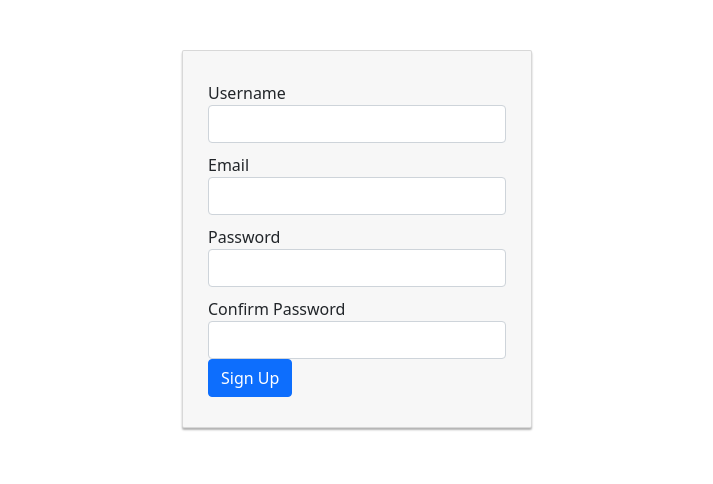
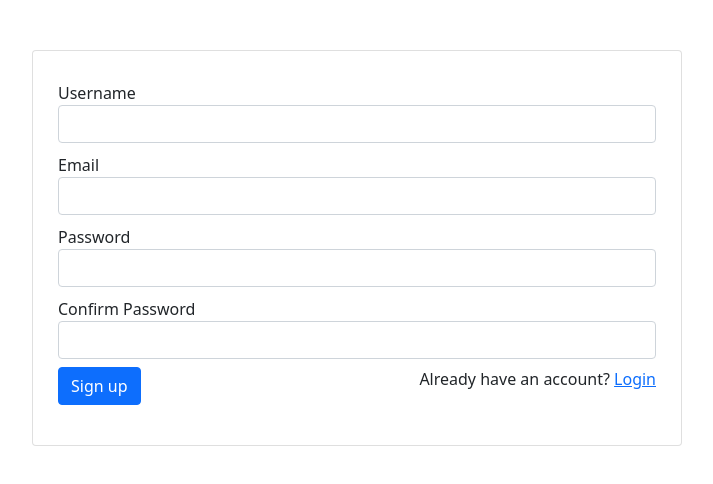
Before and after one commit to WHATommy/picnic, a React (Create React App) app in the folder client/: page /register in a window 1280 px wide. Shown: the top 484 px of the page, without its empty margins (283-996 px from the left). Built offline with nearby package versions, Linux system fonts and the light colour scheme; the HTML template or start-up script is replaced by a standard one.

Commit message:
Transfering to windows

```diff
--- a/client/package.json
+++ b/client/package.json
@@ -9,12 +9,13 @@
     "@testing-library/user-event": "^13.5.0",
     "axios": "^0.27.2",
     "bootstrap": "^5.1.3",
+    "bootstrap-icons": "^1.8.3",
     "formik": "^2.2.9",
     "react": "^18.1.0",
     "react-dom": "^18.1.0",
     "react-redux": "^8.0.1",
     "react-router-dom": "^6.3.0",
-    "react-scripts": "5.0.1",
+    "react-scripts": "^5.0.1",
     "redux": "^4.2.0",
     "redux-devtools-extension": "^2.13.9",
     "redux-thunk": "^2.4.1",
--- a/client/src/App.css
+++ b/client/src/App.css
@@ -5,21 +5,15 @@ label {
 
 .login-form,
 .signup-form {
-  max-width: 350px;
+  max-width: 650px;
   margin: auto;
 }
 
 .card {
-  background-color: #f7f7f7;
+  background-color: #ffffff;
   padding: 20px 25px 30px;
   margin: 0 auto 25px;
   margin-top: 50px;
-  -moz-border-radius: 2px;
-  -webkit-border-radius: 2px;
-  border-radius: 2px;
-  -moz-box-shadow: 0px 2px 2px rgba(0, 0, 0, 0.3);
-  -webkit-box-shadow: 0px 2px 2px rgba(0, 0, 0, 0.3);
-  box-shadow: 0px 2px 2px rgba(0, 0, 0, 0.3);
 }
 
 .profile-img-card {
--- a/client/src/App.js
+++ b/client/src/App.js
@@ -14,7 +14,6 @@ import PrivateRoute from "./components/routing/PrivateRoute";
 // Components
 import Login from './components/auth/Login';
 import Register from './components/auth/Register';
-import Test from "./components/dashboard/test";
 
 // Slices
 import { loadUser } from './slices/user';
@@ -23,7 +22,7 @@ import { loadUser } from './slices/user';
 import "bootstrap/dist/css/bootstrap.min.css";
 import "./App.css";
 import { useSelector } from 'react-redux';
-import routes from './components/routing/PrivateRoute';
+import Dashboard from './components/dashboard/Dashboard';
 
 // Check if user has token
 if (localStorage.token) {
@@ -40,16 +39,17 @@ const App = () => {
   return(
     <BrowserRouter>
       <Routes>
+
         <Route path="/" element={<PublicRoute/>}>
-            <Route path="/" element={<Login />} />
-            <Route path="/login" element={<Login />} />
-            <Route path="/register" element={<Register />} />
+          <Route path="/" element={<Login />} />
+          <Route path="/login" element={<Login />} />
+          <Route path="/register" element={<Register />} />
         </Route>
 
         <Route path="/" element={<PrivateRoute/>}>
-            <Route path="/test" element={<Test />} />
-            <Route path="/dashboard" element={<Test />} />
+          <Route path="/dashboard" element={<Dashboard />} />
         </Route>
+
       </Routes>
     </BrowserRouter>
   )
--- a/client/src/components/auth/Login.js
+++ b/client/src/components/auth/Login.js
@@ -6,6 +6,8 @@ import * as Yup from "yup";
 
 import { login } from "../../slices/auth";
 import { clearMessage } from "../../slices/message";
+
+import "bootstrap/dist/css/bootstrap.min.css";
 
 const Login = (props) => {
   const [loading, setLoading] = useState(false);
@@ -25,8 +27,8 @@ const Login = (props) => {
   };
 
   const validationSchema = Yup.object().shape({
-    email: Yup.string().required("This field is required!").email("Email must be valid"),
-    password: Yup.string().required("This field is required!"),
+    email: Yup.string().required("Email is required").email("Email must be valid"),
+    password: Yup.string().required("Passowrd is required"),
   });
 
   const handleLogin = (formValue) => {
@@ -44,53 +46,59 @@ const Login = (props) => {
       });
   };
 
-  if (isAuthenticated) {
-    return <Navigate to="/dashboard" />;
-  }
-
   return (
     <div className="col-md-12 login-form">
+      <div className="card card-container">
         {message && (
-        <div className="form-group">
+          <div className="mb-2">
             <div className="alert alert-danger" role="alert">
               {message}
             </div>
           </div>
         )}
-      <div className="card card-container">
         <Formik
           initialValues={initialValues}
           validationSchema={validationSchema}
           onSubmit={handleLogin}
         >
           <Form>
-            <div className="form-group">
+            <div className="mb-2">
               <label htmlFor="email">Email</label>
               <Field name="email" type="text" className="form-control" />
               <ErrorMessage
                 name="email"
                 component="div"
-                className="alert alert-danger"
+                className="text-danger"
               />
             </div>
 
-            <div className="form-group">
+            <div className="mb-2">
               <label htmlFor="password">Password</label>
               <Field name="password" type="password" className="form-control" />
               <ErrorMessage
                 name="password"
                 component="div"
-                className="alert alert-danger"
+                className="text-danger"
               />
             </div>
 
-            <div className="form-group">
+            <div className="mb-2 row">
+              <div className="col-6">
                 <button type="submit" className="btn btn-primary btn-block" disabled={loading}>
                   {loading && (
                     <span className="spinner-border spinner-border-sm"></span>
                   )}
                   <span>Login</span>
                 </button>
+              </div>
+              <div className="col-6 text-end">
+                <p>
+                  Need a account?&nbsp;
+                  <a href="/register" className="" disabled={loading}>
+                    <span style={{whiteSpace: "nowrap"}}>Sign up</span>
+                  </a>
+                </p>
+              </div>
             </div>
           </Form>
         </Formik>
--- a/client/src/components/auth/Register.js
+++ b/client/src/components/auth/Register.js
@@ -10,7 +10,7 @@ import axios from "axios";
 import baseUrl from "../../util/baseUrl";
 
 const Register = () => {
-  const [successful, setSuccessful] = useState(false);
+  const [loading, setLoading] = useState(false);
 
   const { isAuthenticated } = useSelector((state) => state.auth);
   const dispatch = useDispatch();
@@ -69,21 +69,21 @@ const Register = () => {
       ),
     confirmPassword: Yup.string()
       .required('Confirming your password is required')
-      .oneOf([Yup.ref('password'), null], "Password and confirm password must match")
+      .oneOf([Yup.ref('password'), null], "Confirm password must match with password")
   });
 
   const handleRegister = (formValue) => {
     const { image, username, email, password, confirmPassword } = formValue;
 
-    setSuccessful(false);
+    setLoading(false);
 
     dispatch(register({ image, username, email, password, confirmPassword }))
       .unwrap()
       .then(() => {
-        setSuccessful(true);
+        setLoading(true);
       })
       .catch(() => {
-        setSuccessful(false);
+        setLoading(false);
       });
   };
 
@@ -100,29 +100,29 @@ const Register = () => {
           onSubmit={handleRegister}
         >
           <Form>
-            {!successful && (
+            {!loading && (
               <div>
-                <div className="form-group">
+                <div className="mb-2">
                   <label htmlFor="username">Username</label>
                   <Field name="username" type="text" className="form-control" />
                   <ErrorMessage
                     name="username"
                     component="div"
-                    className="alert alert-danger"
+                    className="text-danger"
                   />
                 </div>
 
-                <div className="form-group">
+                <div className="mb-2">
                   <label htmlFor="email">Email</label>
                   <Field name="email" type="email" className="form-control" />
                   <ErrorMessage
                     name="email"
                     component="div"
-                    className="alert alert-danger"
+                    className="text-danger"
                   />
                 </div>
 
-                <div className="form-group">
+                <div className="mb-2">
                   <label htmlFor="password">Password</label>
                   <Field
                     name="password"
@@ -132,11 +132,11 @@ const Register = () => {
                   <ErrorMessage
                     name="password"
                     component="div"
-                    className="alert alert-danger"
+                    className="text-danger"
                   />
                 </div>
 
-                <div className="form-group">
+                <div className="mb-2">
                   <label htmlFor="password">Confirm Password</label>
                   <Field
                     name="confirmPassword"
@@ -146,12 +146,27 @@ const Register = () => {
                   <ErrorMessage
                     name="confirmPassword"
                     component="div"
-                    className="alert alert-danger"
+                    className="text-danger"
                   />
                 </div>
 
-                <div className="form-group">
-                  <button type="submit" className="btn btn-primary btn-block">Sign Up</button>
+                <div className="mb-2 row">
+                  <div className="col-6">
+                    <button type="submit" className="btn btn-primary btn-block" disabled={loading}>
+                      {loading && (
+                        <span className="spinner-border spinner-border-sm"></span>
+                      )}
+                      <span>Sign up</span>
+                    </button>
+                  </div>
+                  <div className="col-6 text-end">
+                    <p>
+                      Already have an account?&nbsp;
+                      <a href="/login" className="" disabled={loading}>
+                        <span style={{whiteSpace: "nowrap"}}>Login</span>
+                      </a>
+                    </p>
+                  </div>
                 </div>
               </div>
             )}
--- /dev/null
+++ b/client/src/components/dashboard/Dashboard.js
@@ -0,0 +1,24 @@
+import React, { useState, useEffect } from "react";
+import { useDispatch, useSelector } from "react-redux";
+import { loadUser } from "../../slices/user";
+
+// Components
+import { Sidebar } from "./Sidebar";
+
+const Dashboard = (props) => {
+
+    const dispatch = useDispatch();
+
+    useEffect(() => {
+        dispatch(loadUser);
+    }, [dispatch]);
+
+
+    return (
+        <div className="">
+            <Sidebar />
+        </div>
+    );
+};
+
+export default Dashboard;
--- /dev/null
+++ b/client/src/components/dashboard/Sidebar.js
@@ -0,0 +1,17 @@
+import React from 'react'
+
+export const Sidebar = () => {
+  return (
+    <div className="container-fluid">
+        <div className="row">
+            <div className="col-sm-auto bg-light sticky-top">
+                <div className="d-flex flex-sm-column flex-row flex-nowrap bg-light align-items-center sticky-top">
+                   <a>Hello</a>
+                </div>
+            </div>
+            <div className="col-sm p-3 min-vh-100">
+            </div>
+        </div>
+    </div>
+  )
+}
--- a/client/src/components/dashboard/test.js
+++ /dev/null
@@ -1,9 +0,0 @@
-import React from 'react'
-
-function test() {
-  return (
-    <div>test</div>
-  )
-}
-
-export default test
```
Also changed, not shown: 1 other file (tests, documents, lock files or other folders). Lines whose indentation alone changed are shown as unchanged.
